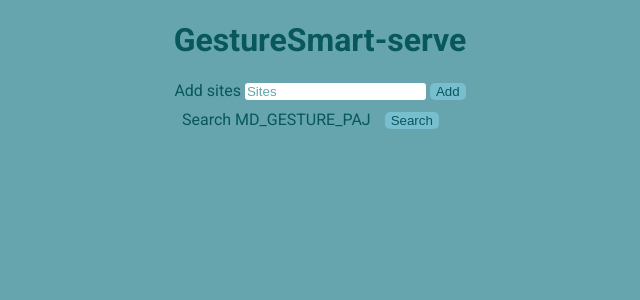
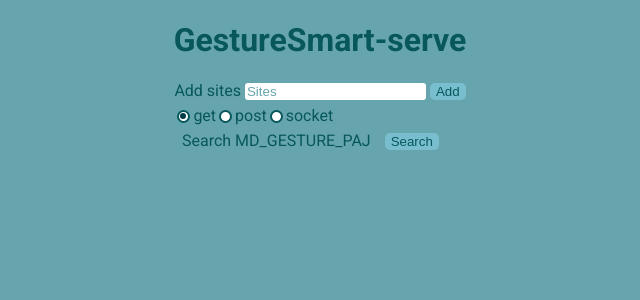
Before and after one commit to Evgenij-svg/MD-GestureSmart, a Flask app: page / in a window 1280 px wide. Shown: the top 300 px of the page, without its empty margins (320-960 px from the left). Run offline with Flask 3, Linux system fonts and the light colour scheme; data that the repository does not hold is empty; some libraries are stand-ins or nearby versions.

Commit message:
get post socket add ip

```diff
--- a/app/app.py
+++ b/app/app.py
@@ -10,51 +10,58 @@ from flask_socketio import SocketIO
 app = Flask(__name__)
 socketio = SocketIO(app, cors_allowed_origins="*")  # Разрешить соединения со всех источников
 
+urls = {
+    "clients":{
+        "socket":[],
+        "tcp":[],
+        "post":[],
+        "get":[],
+    },
+    "paj":[]
+}
 
-urls = []
-esp_ip_list = []
+urls_clients = urls['clients']
+# esp_ip_list = []
 
 thread_finished = False
 
+import ipaddress
+import requests
+
 def validate_ip(IpAdress):
     result = IpAdress.split(':')
-    Ip = ''
-    Port = ''
-    if(len(result) >= 3):
+
+    if len(result) >= 3:
         return False
-    elif(len(result) == 2):
-        Ip = result[0]
-        Port = result[1]
-        if((not Port.isdigit()) or (not (len(Port) == 4))):
+    elif len(result) == 2:
+        Ip, Port = result
+        if not (Port.isdigit() and len(Port) == 4):
             return False
-    elif(len(result) == 1):
+    elif len(result) == 1:
         Ip = result[0]
 
     try:
-        print(Ip)
         ipaddress.ip_address(Ip)
     except ValueError:
         return False
 
-    url = 'http://' + IpAdress + '/Gesture_data'
+    url = f'http://{IpAdress}/Gesture_data'
     data = {'gestures': 'Tests'}
+
     try:
         response = requests.post(url, data=data)
-    except requests.exceptions.ConnectionError:
+        response.raise_for_status()  # Проверка на ошибку в HTTP-ответе
+        print("Data successfully sent to Server")
+        return True
+    except (requests.exceptions.RequestException, ipaddress.AddressValueError):
         return False
 
-    if response.status_code == 200:
-        print("Data successfully sent to Serve")
-    else:
-        return False
-
-    return True
-
 def send_to_servers(command_ges):
-    for elem in urls:
+    for elem in urls_clients['post']:
         for command in elem['commands']:
             if(command == command_ges):
-                requests.post(elem['nameUrl'], data={'gestures': command_ges})
+                urls_send = 'http://' + elem['nameUrl'] + '/Gesture_data'
+                requests.post(urls_send, data={'gestures': command_ges})
 
 def find_esp_ip_gesture():
     global thread_finished
@@ -80,7 +87,7 @@ def find_esp_ip_gesture():
             # Проверяем, что ответ содержит ожидаемую строку
             if "ESP_OK" in response.decode("utf-8"):
                 print(f"Found ESP at IP: {target_ip}")
-                esp_ip_list.append(target_ip)
+                urls['paj'].append(target_ip)
                 socketio.emit('esp_ip_update', target_ip)
 
 
@@ -101,15 +108,19 @@ def Get_gesture_GestureSmart():
 @app.route('/add_urls', methods=['POST'])
 def add_urls():
     global urls
-    data = request.form['input_data']
+    data = request.form['url']
+    id_url = request.form['id_url']
+    _request = request.form['_request']
+    print(data)
     if(validate_ip(data)):
-        url = 'http://' + data + '/Gesture_data'
+        # url = 'http://' + data + '/Gesture_data'
         url_command = {
-            'nameUrl':url,
-            'commands':[]
+            'nameUrl':data,
+            'commands':[],
+            'id':int(id_url)
         }
-        if not any(d['nameUrl'] == url_command['nameUrl'] for d in urls):
-            urls.append(url_command)
+        if not any(d['nameUrl'] == url_command['nameUrl'] for d in urls_clients[_request]):
+            urls_clients[_request].append(url_command)
             return "True"
 
         return "False"
@@ -122,10 +133,11 @@ def getdata():
 
 @app.route('/remove_url',methods=['POST'])
 def remove_url():
-    data = request.form['name_url']
-    for elem in urls:
-        if(elem['nameUrl'].split('/')[2] == data):
-            urls.pop(urls.index(elem))
+    data = request.form['id_url']
+    _request = request.form['_request']
+    for elem in urls_clients[_request]:
+        if(elem['id'] == int(data)):
+            urls_clients[_request].pop(urls_clients[_request].index(elem))
     return "Ok"
 
 @app.route('/Search_MD_GESTURE_PAJ', methods=['POST'])
@@ -133,9 +145,9 @@ def Search_MD_GESTURE_PAJ():
     # thread = threading.Thread(target=find_esp_ip_gesture)
     # thread.start()
     # thread.join()  # Wait for the thread to finish
-    esp_ip_list = []  # Создаем новый список для каждого запроса
+    urls['paj'] = []  # Создаем новый список для каждого запроса
     find_esp_ip_gesture()
-    return json.dumps(esp_ip_list)
+    return json.dumps(urls['paj'])
 
 @app.route('/DataGesPAJ', methods=['POST'])
 def DataGesPAJ():
@@ -149,11 +161,12 @@ def DataGesPAJ():
 @app.route('/add_command', methods=['POST'])
 def add_command():
     data = request.form
-    name = data['name_url']
+    id_url = data['id_url']
     command = data['command']
+    _request = data['_request']
     # print(name + " " + command)
-    for elem in urls:
-        if(elem['nameUrl'].split('/')[2] == name):
+    for elem in urls_clients[_request]:
+        if(elem['id'] == int(id_url)):
             elem['commands'].append(command)
 
     print(json.dumps(urls))
@@ -172,3 +185,34 @@ if __name__ == '__main__':
     # host = '0.0.0.0'
     port = 5000  # или любой другой порт
     socketio.run(app, host=host, port=port)
+
+
+
+
+
+
+
+# import asyncio
+# import websockets
+
+# ESP_IP_ADDRESSES = ["192.168.1.100", "192.168.1.101", "192.168.1.102"]  # Замените этим своим списком IP-адресов ESP
+
+# async def connect_to_esp(ip):
+#     uri = f"ws://{ip}/your_websocket_path"  # Замените "your_websocket_path" на реальный путь WebSocket на вашем ESP
+
+#     try:
+#         async with websockets.connect(uri) as websocket:
+#             print(f"Connected to ESP at {ip}")
+#             # Вы можете здесь отправлять и принимать сообщения по WebSocket
+#             # Например: await websocket.send("Hello, ESP!")
+#             #         response = await websocket.recv()
+#             #         print(f"Received from ESP: {response}")
+#     except websockets.exceptions.ConnectionError:
+#         print(f"Failed to connect to ESP at {ip}")
+
+# async def main():
+#     tasks = [connect_to_esp(ip) for ip in ESP_IP_ADDRESSES]
+#     await asyncio.gather(*tasks)
+
+# if __name__ == "__main__":
+#     asyncio.run(main())
--- a/app/static/scripts/script.js
+++ b/app/static/scripts/script.js
@@ -1,14 +1,25 @@
 
-let urls_clients = [];
-let urls_PAJ = [];
+
 
 let curentOBJ = {};
+
+let urls = {
+    "clients":{
+        "socket":[],
+        "tcp":[],
+        "post":[],
+        "get":[],
+    },
+    "paj":[]
+}
+
+let urls_clients = urls['clients'];
+
 
 function AddCommand(){
     const InputCommands = document.querySelector(".InputCommands");
     curentOBJ['commands'].push(InputCommands.value);
-    send_add_command(curentOBJ['nameUrl'],InputCommands.value)
-
+    send_add_command(curentOBJ['id'],InputCommands.value,curentOBJ['_request'])
     const Comands = document.querySelector(".Comands");
     const Command = document.createElement("span");
     Command.innerText = InputCommands.value
@@ -19,25 +30,24 @@ function AddCommand(){
 
 }
 
-function send_add_command(name_url,command){
+function send_add_command(id_url,command,_request){
 
     fetch('/add_command', {
         method: 'POST',
         headers: {
             'Content-Type': 'application/x-www-form-urlencoded',
         },
-        body: 'name_url=' + encodeURIComponent(name_url.split('/')[2]) + '&command=' + encodeURIComponent(command),
+        body: 'id_url=' + encodeURIComponent(id_url) + '&command=' + encodeURIComponent(command) + '&_request=' + encodeURIComponent(_request),
     })
 }
 
-
-function remove_url_block_from_serv(name_url){
+function remove_url_block_from_serv(id_url,_request){
     fetch('/remove_url', {
         method: 'POST',
         headers: {
             'Content-Type': 'application/x-www-form-urlencoded',
         },
-        body: 'name_url=' + encodeURIComponent(name_url),
+        body: 'id_url=' + encodeURIComponent(id_url) + '&_request=' + encodeURIComponent(_request),
     })
 }
 
@@ -83,23 +93,23 @@ function create_command_button(addCommandFunc){
     return command_btn;
 }
 
-function create_url_client_block(url_block_client){
-    const Name_url =  url_block_client['nameUrl'].split('/')[2]
-
+function create_url_client_block(url_block_client,_request){
+    const Name_url =  url_block_client['nameUrl'];
 
     const deleteUrlClient = function(){
-        urls_clients = urls_clients.filter(
-            (elem_remove) => elem_remove['nameUrl'].split('/')[2] != url_block_client['nameUrl'].split('/')[2]
+        urls_clients[_request] = urls_clients[_request].filter(
+            (elem_remove) => elem_remove['id'] != url_block_client['id']
         );
         Client_url.remove();
-        remove_url_block_from_serv(url_block_client['nameUrl'].split('/')[2])
+        remove_url_block_from_serv(url_block_client['id'],_request)
     }
 
     const addCommadUrlClient = function(event){
-        curentOBJ = urls_clients.filter(
-            (elem) => elem['nameUrl'].split('/')[2] == url_block_client['nameUrl'].split('/')[2]
+        curentOBJ = urls_clients[_request].filter(
+            (elem) => elem['id'] == url_block_client['id']
         )[0];
 
+        curentOBJ['_request'] = _request;
         document.querySelector(".AddComandsBlock").classList.add("AddComandsBlockActive");
         document.querySelector("main").classList.add("mainActive");
 
@@ -132,7 +142,7 @@ function create_url_client_block(url_block_client){
 
 function create_url_PAJ_block(IP_PAJ){
     const deleteUrlPAJ = function(){
-        urls_PAJ = urls_PAJ.filter(
+        urls['paj'] = urls['paj'].filter(
             (elem_remove) => elem_remove != IP_PAJ
         );
         PAJ_url.remove();
@@ -146,12 +156,23 @@ function create_url_PAJ_block(IP_PAJ){
 }
 
 function RenderUrls(){
-    Urls=document.querySelector(".Urls");
-    urls_clients.forEach((elem)=>{
-        block_url = create_url_client_block(elem)
-        Urls.appendChild(block_url);
+    const Get_dom=document.querySelector(".Get");
+    urls_clients['get'].forEach((elem)=>{
+        block_url = create_url_client_block(elem,'get')
+        Get_dom.appendChild(block_url);
     })
 
+    const Post_dom=document.querySelector(".Post");
+    urls_clients['post'].forEach((elem)=>{
+        block_url = create_url_client_block(elem,'post')
+        Post_dom.appendChild(block_url);
+    })
+
+    const Socket_dom=document.querySelector(".Socket");
+    urls_clients['socket'].forEach((elem)=>{
+        block_url = create_url_client_block(elem,'socket')
+        Socket_dom.appendChild(block_url);
+    })
 }
 
 function getData(){
@@ -163,40 +184,60 @@ function getData(){
     })
     .then(response => response.text())
     .then(data => {
-        urls_clients.splice(0, urls_clients.length);
+        Object.keys(urls).forEach(item => delete urls[item]);
         const temp = JSON.parse(data)
-        urls_clients = [...temp]
+        urls = {...temp}
+        urls_clients = urls['clients']
         RenderUrls()
-        console.log(urls_clients)
+        console.log(urls)
     })
 }
 getData()
 
 function addUrl() {
     let inputData = document.querySelector('#inputData').value;
-
+    const id_url = Date.now();
+    let _request = ''
+    let radioButtons = document.getElementsByName('request_');
+    for (let i = 0; i < radioButtons.length; i++) {
+        if (radioButtons[i].checked) {
+            _request = radioButtons[i].value;
+            break;
+        }
+    }
     // Используем Fetch API
     fetch('/add_urls', {
         method: 'POST',
         headers: {
             'Content-Type': 'application/x-www-form-urlencoded',
         },
-        body: 'input_data=' + encodeURIComponent(inputData),
+        body: 'url=' + encodeURIComponent(inputData) + '&id_url=' + encodeURIComponent(id_url) +'&_request=' +encodeURIComponent(_request),
     })
     .then(response => response.text())
     .then(data => {
         if(data == "True"){
-            url = 'http://' + inputData + '/Gesture_data'
+            // url = 'http://' + inputData + '/Gesture_data'
             url_client = {
-                'nameUrl':url,
-                'commands':[]
+                'nameUrl':inputData,
+                'commands':[],
+                'id':id_url
             };
-            urls_clients.push(url_client);
-            console.log(inputData);
 
-            const url_client_block = create_url_client_block(url_client);
-            const Urls=document.querySelector(".Urls");
-            Urls.appendChild(url_client_block);
+
+            urls_clients[_request].push(url_client);
+
+            console.log(urls_clients);
+
+            const url_client_block = create_url_client_block(url_client,_request);
+
+            let UrlBlock=document.querySelector(".Get");
+            if(_request === 'post'){
+                UrlBlock=document.querySelector(".Post");
+            }else{
+                UrlBlock=document.querySelector(".Socket");
+            }
+            UrlBlock.appendChild(url_client_block);
+
 
         }
     })
@@ -208,7 +249,8 @@ const socket = io.connect('http://192.168.0.14:5000'); // Adjust the URL accordi
 socket.on('esp_ip_update', function (data) {
     console.log('Received update:', data);
     const url_PAJ_block = create_url_PAJ_block(data);
-    urls_clients.push(data);
+    urls['paj'].push(data);
+
     const MD_GESTURE_PAJ = document.querySelector(".MD_GESTURE_PAJ");
     MD_GESTURE_PAJ.appendChild(url_PAJ_block);
     // Process data from the server
--- a/app/static/styles/style.css
+++ b/app/static/styles/style.css
@@ -106,3 +106,49 @@ button{
 /* #07575B */
 /* #66A5AD */
 /* #C4DFE6 */
+
+.ModeCheck{
+    display: flex;
+    margin-top: 5px;
+    margin-bottom: 5px;
+}
+.ModeCheck>div{
+    display: flex;
+    align-items: center;
+    color: #07575B;
+
+}
+
+input[type="radio"] {
+    appearance: none;
+    background-color: #fff;
+    font: inherit;
+    color: currentColor;
+    width: 13px;
+    height: 13px;
+    margin: 3px;
+    border: 0.15em solid currentColor;
+    border-radius: 50%;
+    margin-top: 5px;
+  }
+
+input[type="radio"]::before {
+    display: block;
+    content: "";
+    width: 6px;
+    height: 6px;
+    transform: scale(0);
+    background-color: #003B46;
+    margin-top: 1px;
+    margin-left: 1px;
+    border-radius: 50%;
+
+    transition: 120ms transform ease-in-out;
+}
+
+input[type="radio"]:checked::before {
+    transform: scale(1);
+}
+.Urls{
+    margin-top: 0;
+}
--- a/app/templates/index.html
+++ b/app/templates/index.html
@@ -14,7 +14,6 @@
     <div class="AddComandsBlock">
         <input type="text" placeholder="commands" class="InputCommands"/>
         <button onclick="AddCommand()">Add</button>
-
         <div class="Comands">
         </div>
     </div>
@@ -26,9 +25,33 @@
             <label for="AddSitesLabel">Add sites</label>
             <input type="text" name="AddSitesLabel" placeholder="Sites" id="inputData" />
             <button onclick="addUrl()">Add</button>
+
+            <div class="ModeCheck">
+                <div>
+                    <input type="radio" id="get" name="request_" value="get" checked />
+                    <label for="get">get</label>
+                  </div>
+
+                  <div>
+                    <input type="radio" id="post" name="request_" value="post" />
+                    <label for="post">post</label>
+                  </div>
+
+                  <div>
+                    <input type="radio" id="socket" name="request_" value="socket" />
+                    <label for="socket">socket</label>
+                  </div>
+            </div>
+
         </div>
 
+
+
         <div class="Urls text_url">
+            <div class="Get"></div>
+            <div class="Post"></div>
+            <div class="Socket"></div>
+
 
         </div>
 
```
Also changed, not shown: 1 other file.
